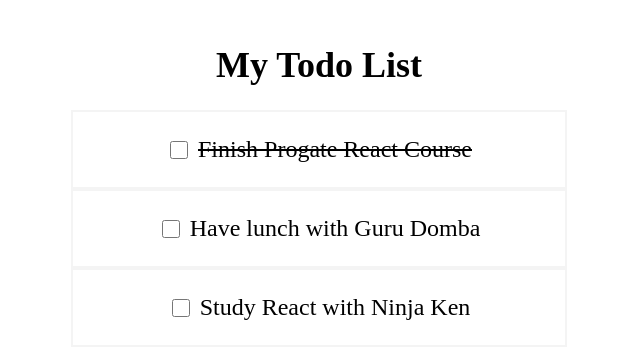
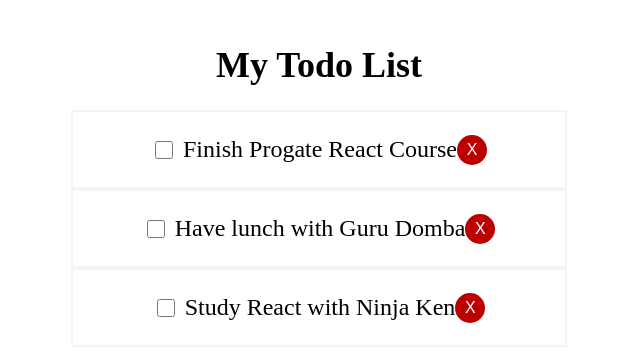
Before and after one commit to Jersk41/react-todo-app, a React (Vite) app: page / in a window 1280 px wide. Shown: the top 362 px of the page, without its empty margins (321-961 px from the left). Built offline with nearby package versions, Linux system fonts and the light colour scheme.

Commit message:
Develop delete todo feature

```diff
--- a/src/App.jsx
+++ b/src/App.jsx
@@ -6,7 +6,7 @@ function App() {
     {
       id: 1,
       title: 'Finish Progate React Course',
-      completed: true,
+      completed: false,
     },
     {
       id: 2,
@@ -20,7 +20,6 @@ function App() {
     },
   ]);
 
-
   const toggleCompleted = (todoId) => {
     const updatedTodos = todos.map((todo) => {
       if (todo.id === todoId) {
@@ -32,10 +31,19 @@ function App() {
     setTodos(updatedTodos);
   }
 
+  const deleteTodo = (todoId) => {
+    const currentTodo = todos.filter((todo) => todo.id !== todoId);
+    setTodos(currentTodo);
+  }
+
   return (
     <div style={styles.container}>
       <h1 style={styles.title}>My Todo List</h1>
-      <Todos todos={todos} toggleCompleted={toggleCompleted} />
+      <Todos
+        todos={todos}
+        toggleCompleted={toggleCompleted}
+        deleteTodo={deleteTodo}
+      />
     </div>
   )
 }
--- a/src/components/TodoItem.jsx
+++ b/src/components/TodoItem.jsx
@@ -1,6 +1,6 @@
 import React from "react";
 
-const TodoItem = ({ todo, toggleCompleted }) => {
+const TodoItem = ({ todo, toggleCompleted, deleteTodo }) => {
     const getTodoTitleStyle = () => {
         if (todo.completed === true) {
             return { textDecoration: 'line-through' }
@@ -18,6 +18,7 @@ const TodoItem = ({ todo, toggleCompleted }) => {
                 onChange={() => toggleCompleted(todo.id)}
             />
             <p style={getTodoTitleStyle()}>{todo.title}</p>
+            <button style={styles.button} onClick={() => deleteTodo(todo.id)}>X</button>
         </div>
     )
 }
@@ -34,6 +35,16 @@ const styles = {
         marginRight: '10px',
         height: '18px',
         width: '18px',
+    },
+    button: {
+        backgroundColor: '#BB0000',
+        color: '#fff',
+        height: '30px',
+        width: '30px',
+        borderRadius: '100%',
+        border: 'none',
+        cursor: 'pointer',
+        fontSize: '16px',
     }
 }
 
--- a/src/components/Todos.jsx
+++ b/src/components/Todos.jsx
@@ -1,7 +1,7 @@
 import React from 'react';
 import TodoItem from './TodoItem';
 
-const Todos = ({ todos, toggleCompleted }) => {
+const Todos = ({ todos, toggleCompleted, deleteTodo }) => {
     return (
         <div style={styles.container}>
             {todos.map((todo) => {
@@ -9,6 +9,7 @@ const Todos = ({ todos, toggleCompleted }) => {
                     key={todo.id}
                     todo={todo}
                     toggleCompleted={toggleCompleted}
+                    deleteTodo={deleteTodo}
                 />
             })}
         </div>
```
Lines whose indentation alone changed are shown as unchanged.
